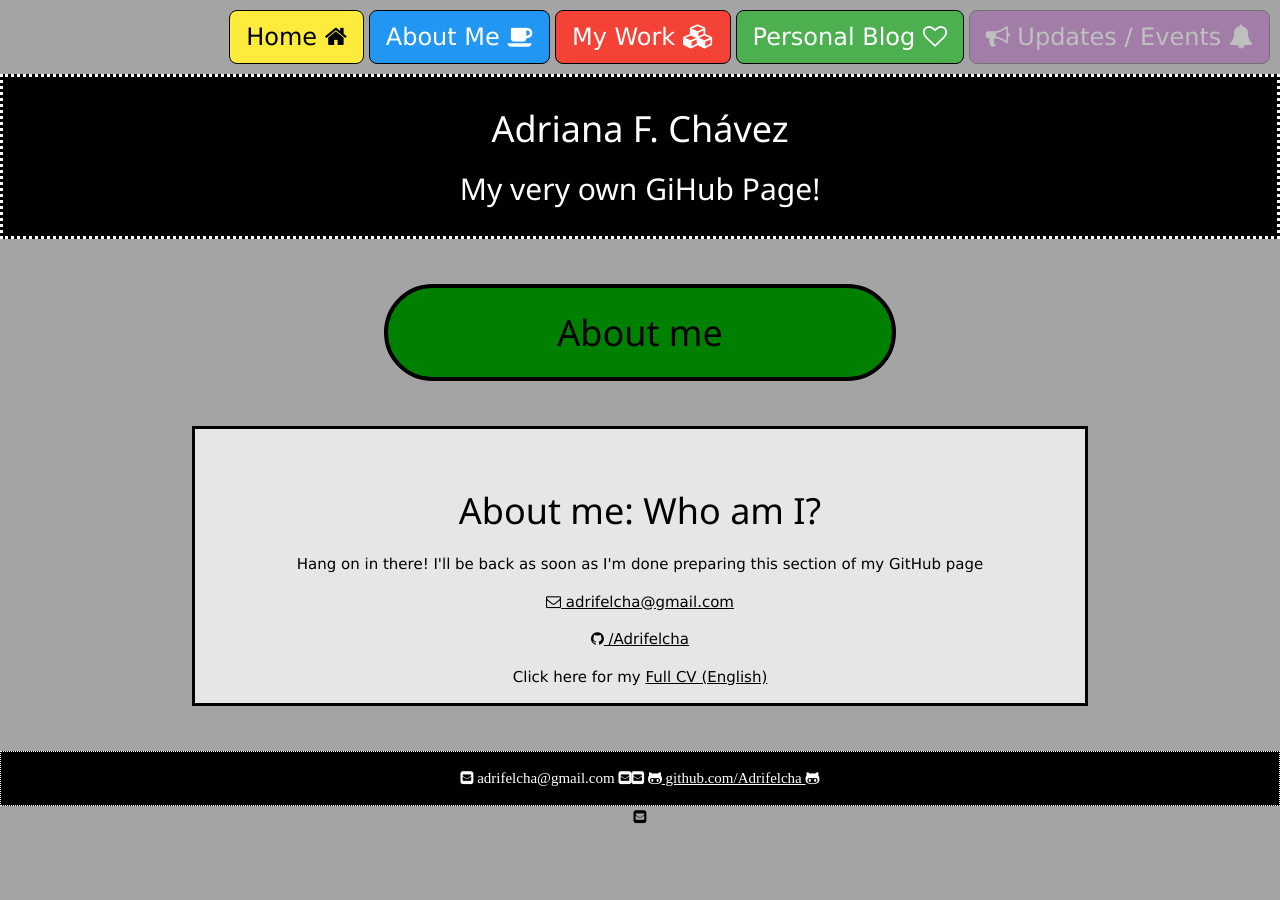
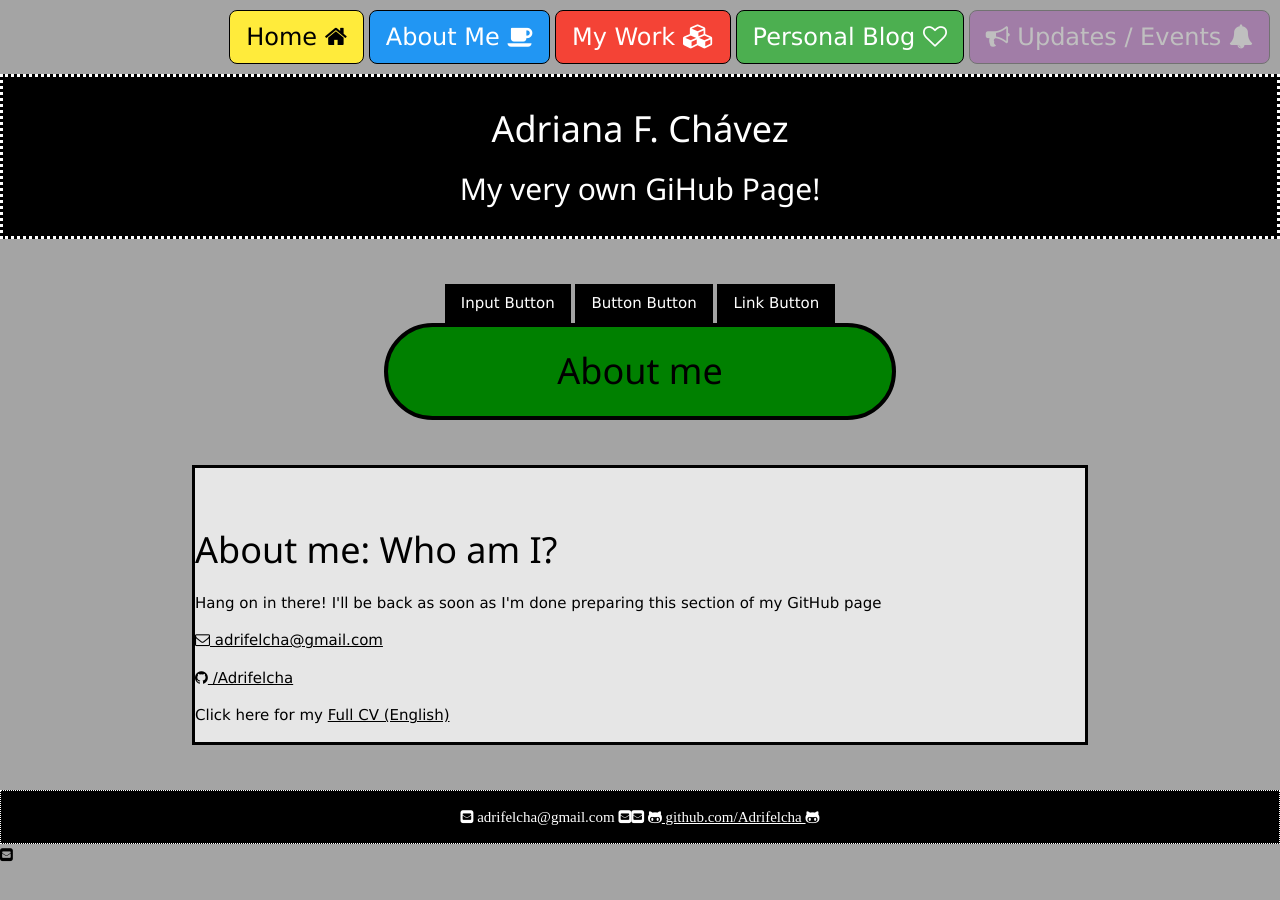
Before and after one commit to Adrifelcha/Adrifelcha-github.io, a Jekyll site: the page built from about/index.html, in a window 1280 px wide. Built offline with Jekyll 4.4.1, drawn with Linux system fonts in a browser that asks for light colours.

Commit message:
Update index.html

```diff
--- a/about/index.html
+++ b/about/index.html
@@ -3,7 +3,15 @@ layout: default
 title: About me
 ---
 
-	<center><header class=style2 style="background-color: green;">
+			<center>
+			<div class="w3-container">
+ 				  <input type="button" class="w3-button w3-black" value="Input Button">
+  				  <button class="w3-button w3-black">Button Button</button>
+  				  <a href="#" class="w3-button w3-black">Link Button</a>
+			</div>
+			</center>
+
+	<header class=style2 style="background-color: green;">
       		<h1 class="project-name">{{ page.title }}</h1>
     	</header>
 
```
